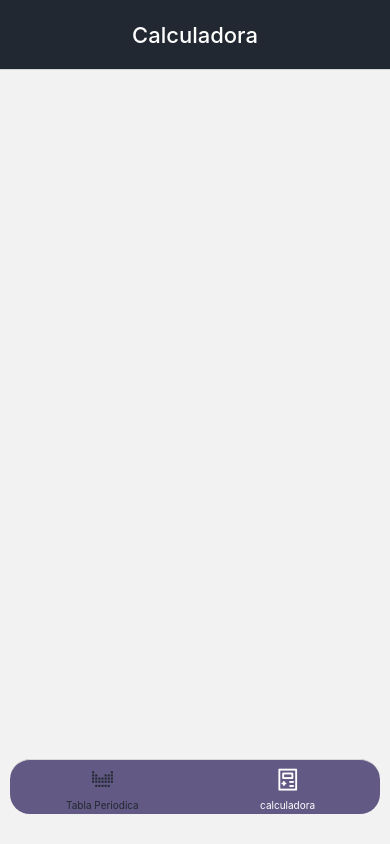
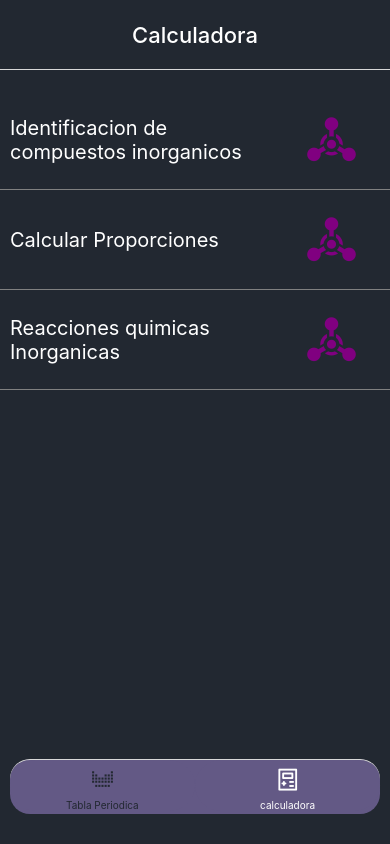
Before and after one commit to desingkuro/Periodic-Table-App, a React Native app: screen /Calculadora in a window 390 px wide. Built offline with nearby package versions, Linux system fonts and the light colour scheme.

Commit message:
pantalla de calculadora

```diff
--- /dev/null
+++ b/src/components/OptionCalc.js
@@ -0,0 +1,38 @@
+import { StyleSheet, View, TouchableOpacity,Text } from "react-native";
+import { MaterialCommunityIcons } from '@expo/vector-icons';
+
+export function OptionCalc({ text }) {
+    return (
+        <TouchableOpacity style={estilos.container}>
+            <View style={estilos.containerText}>
+                <Text style={{color:'#ffff',fontSize:20}}>
+                    {text}
+                </Text>
+            </View>
+            <View style={estilos.containerIcon}>
+                <MaterialCommunityIcons name="chemical-weapon" size={54} color="purple" />
+            </View>
+        </TouchableOpacity>
+    )
+}
+const estilos = StyleSheet.create({
+    container: {
+        width:'100%',
+        height:100,
+        flexWrap:'wrap',
+        borderColor:'gray',
+        borderBottomWidth:1
+    },
+    containerText:{
+        width:'70%',
+        height:'100%',
+        padding:10,
+        justifyContent:'center'
+    },
+    containerIcon:{
+        width:'30%',
+        height:'100%',
+        alignItems:'center',
+        justifyContent:'center'
+    }
+})
--- a/src/screens/Calculadora.js
+++ b/src/screens/Calculadora.js
@@ -1,9 +1,22 @@
-import { View } from "react-native";
+import { StyleSheet, View } from "react-native";
+import {ItemElement} from '../components/ItemElementDetail'
+import { OptionCalc } from "../components/OptionCalc";
 
 export function Calculadora() {
     return(
-        <View>
-
+        <View style={estilos.screen}>
+            <OptionCalc text={'Identificacion de compuestos inorganicos'}/>
+            <OptionCalc text={'Calcular Proporciones'}/>
+            <OptionCalc text={'Reacciones quimicas Inorganicas'}/>
         </View>
     )
 }
+const estilos = StyleSheet.create({
+    screen:{
+        backgroundColor:'#222831',
+        alignItems:'center',
+        height:'100%',
+        minWidth:380,
+        paddingTop:20
+    }
+})
```
